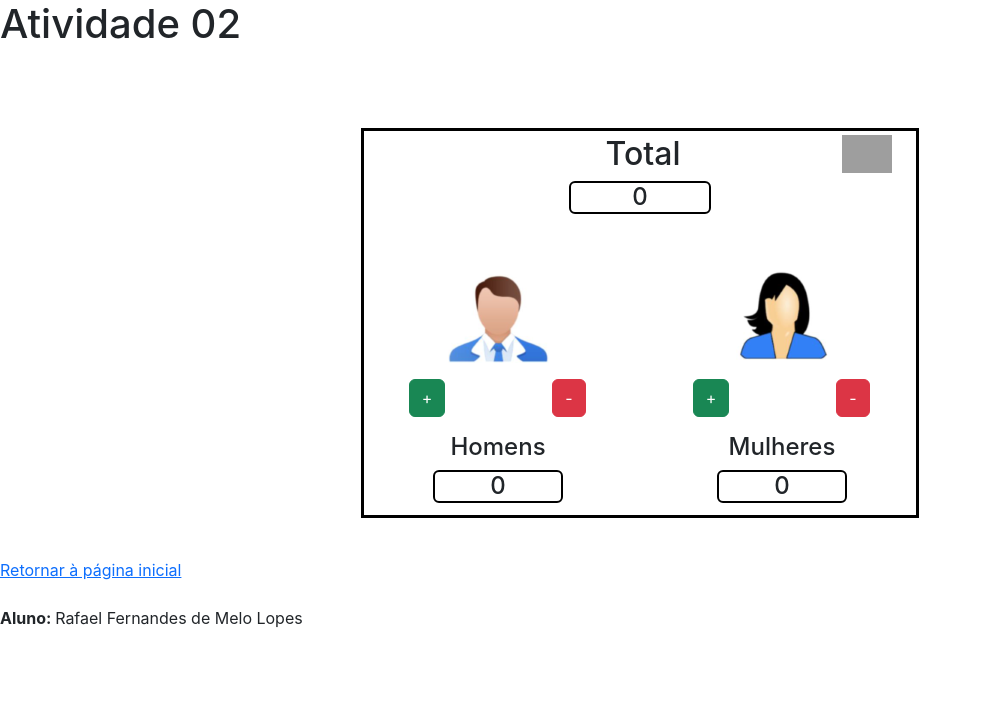
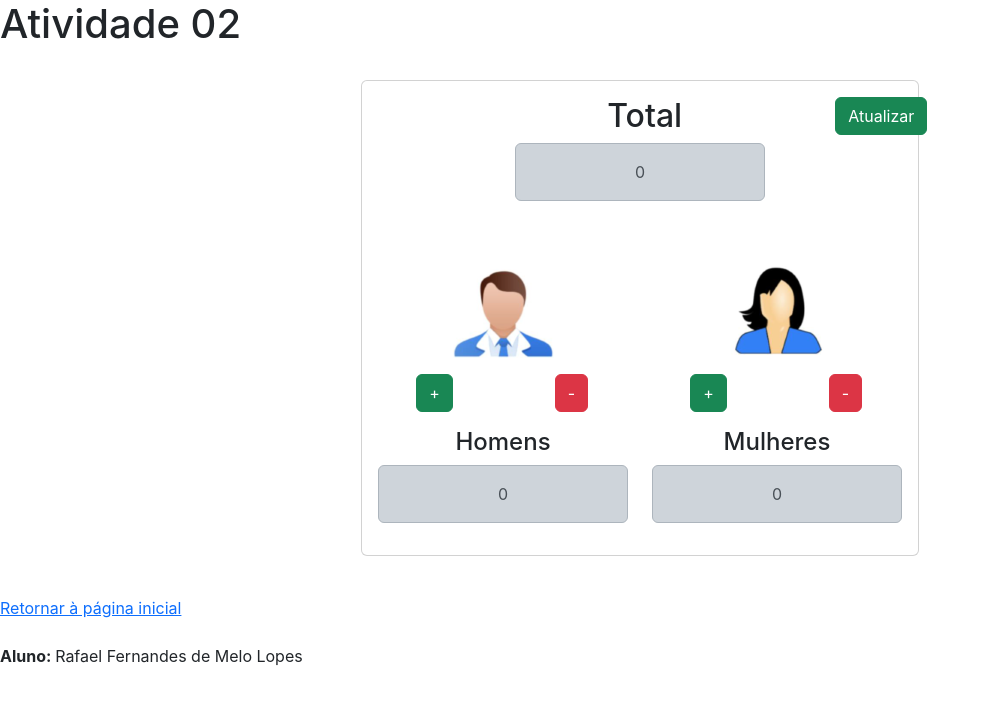
Before and after one commit to RafaelFernandes1992/AppReact, a React (Create React App) app: page /atv02 in a window 1280 px wide. Shown: the top 704 px of the page, without its empty margins (0-990 px from the left). Built offline with nearby package versions, Linux system fonts and the light colour scheme; grey boxes are pictures that could not be loaded.

Commit message:
Update Contador.js

```diff
--- a/src/Components/Contador.js
+++ b/src/Components/Contador.js
@@ -22,21 +22,23 @@ function Contador() {
     return(
         <>
         <div class="container">
-            <div class="w-50 h-50 border border-black border-3 mx-auto mt-5 p-1">
-
+            <div class="card w-50 h-50 mx-auto">
+                <div class="card-body">
                     <div class="row ps-1">
                         <div class="col-10 text-center">
                             <h2 class="ms-5 ps-5">Total</h2>
                         </div>
                         <div class="col-2">
-                        <a href="#" onClick={zerar}>
-                            <img src="atualizar.svg" class="img-fluid" width="50" />
-                        </a>
+                            <button type="button" class="btn btn-success" onClick={zerar}>Atualizar</button>
                         </div>
                     </div>
 
                     <div class="row">
-                    <div class="border border-black border-2 rounded w-25 mx-auto text-center h4">{Total}</div>
+                        <div class="col-3"></div>
+                        <div class="col-6 text-center">
+                            <div class="alert alert-dark text-center" role="alert">{Total}</div>
+                        </div>
+                        <div class="col-3"></div>
                     </div>
 
                     <div class="row pt-5 text-center">
@@ -72,11 +74,13 @@ function Contador() {
                     <div class="row mt-3">
                         <div class="col-6">
                             <h4 class="text-center">Homens</h4>
-                        <div class="border border-black rounded border-2 w-50 mx-auto text-center h4">{TotalHomem}</div>
+                            <div class="alert alert-dark text-center" role="alert">{TotalHomem}</div>
+
                         </div>
                         <div class="col-6">
                             <h4 class="text-center">Mulheres</h4>
-                        <div class="border border-black rounded border-2 w-50 mx-auto text-center h4">{TotalMulher}</div>
+                            <div class="alert alert-dark text-center" role="alert">{TotalMulher}</div>
+                        </div>
                     </div>
                 </div>
             </div>
```
Lines whose indentation alone changed are shown as unchanged.
